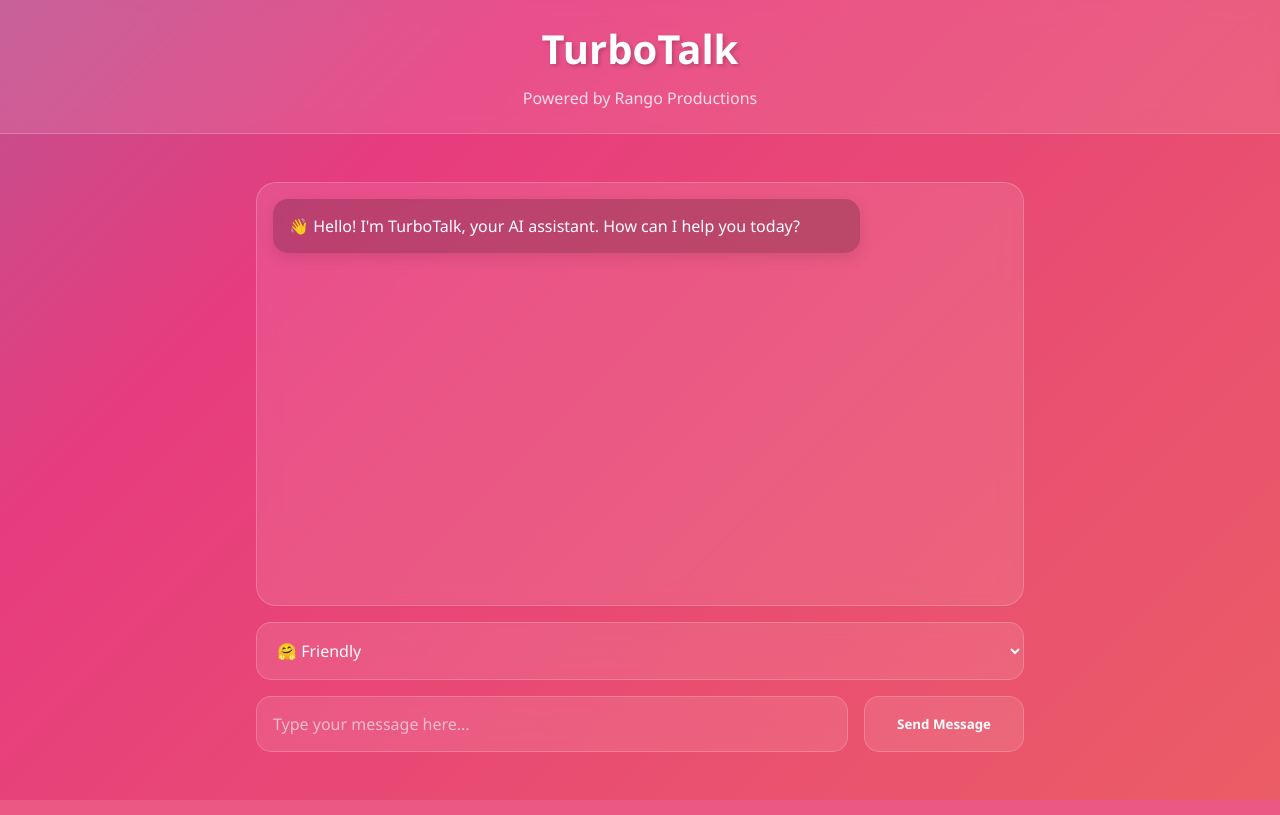
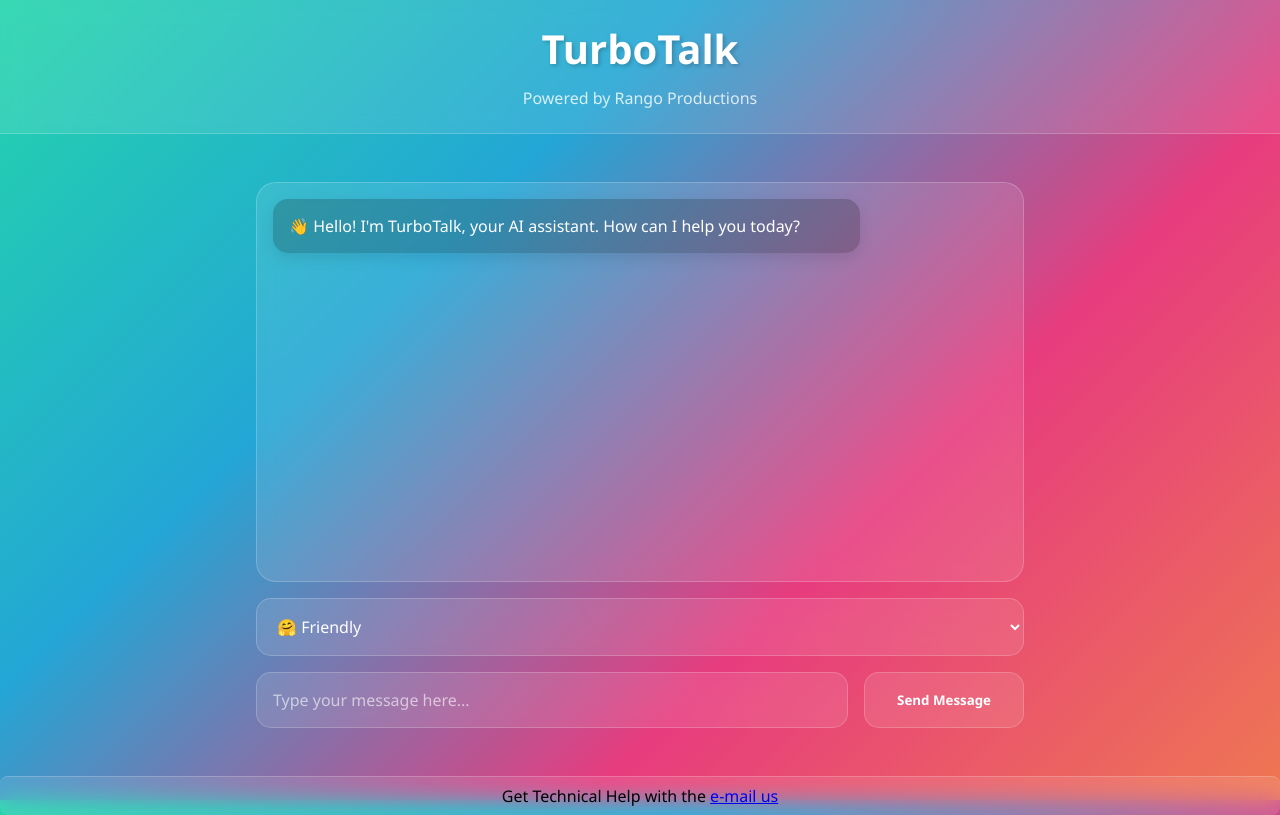
Before and after one commit to Rushi-Soni/TurboTalk_AI, a Flask app: page / in a window 1280 px wide. Run offline with Flask 3, Linux system fonts and the light colour scheme.

Commit message:
Update ui.html

```diff
--- a/Webui_AI/templates/ui.html
+++ b/Webui_AI/templates/ui.html
@@ -6,7 +6,7 @@
     <title>TurboTalk</title>
     <script src="https://cdnjs.cloudflare.com/ajax/libs/jquery/3.6.0/jquery.min.js"></script>
     <style>
-        @keyframes gradient {
+       @keyframes gradient {
             0% { background-position: 0% 50%; }
             50% { background-position: 100% 50%; }
             100% { background-position: 0% 50%; }
@@ -281,6 +281,21 @@
             0%, 100% { transform: translateY(0); }
             50% { transform: translateY(-5px); }
         }
+
+        footer {
+            background-color: rgba(255, 255, 255, 0.1); /* Matches existing styles*/
+            backdrop-filter: blur(10px);
+            text-align: center;
+            border-top: 1px solid rgba(255, 255, 255, 0.2);
+            color: var(--text-dark); /* Ensures text is readable */
+            animation: slideIn 0.5s ease-out;/* Add animation if desired */
+            text-decoration: none;
+            font-weight: 500;
+            padding: 0.5rem 1rem;
+            border-radius: 0.5rem;
+            transition: var(--transition);
+            position: relative;
+        }
     </style>
 </head>
 <body>
@@ -314,6 +329,10 @@
             </div>
         </div>
     </div>
+
+    <footer>
+        <p>Get Technical Help with the <a href="mailto:rushisoni1209@gmail.com">e-mail us</a></p>
+    </footer>
 
     <script>
         $(document).ready(function () {
```
